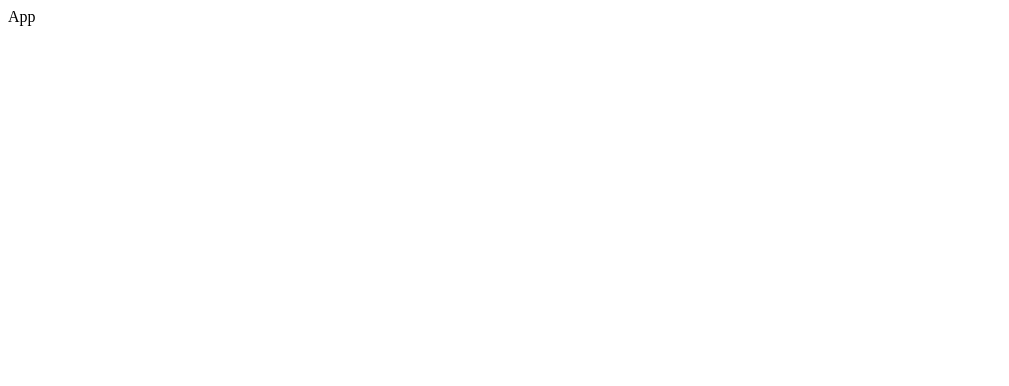
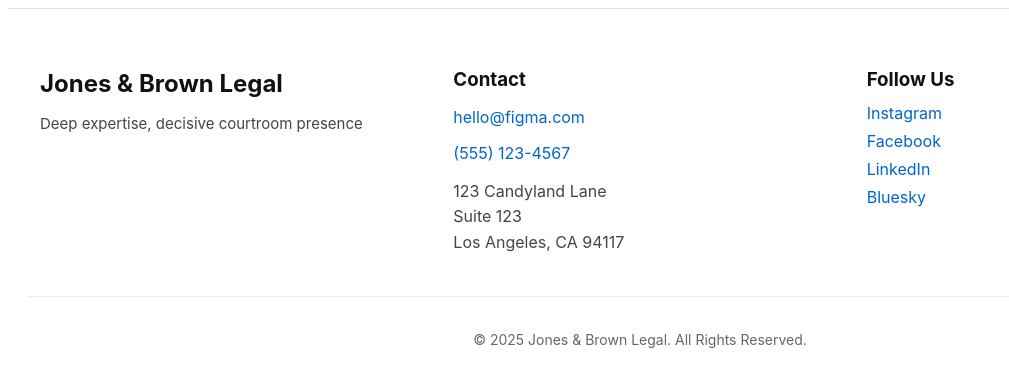
Before and after one commit to TheReacher4013/legalWeb, a React (Vite) app: page / in a window 1280 px wide. Shown: the top 386 px of the page, without its empty margins (0-1009 px from the left). Built offline with nearby package versions, Linux system fonts and the light colour scheme.

Commit message:
create footer

```diff
--- a/src/App.jsx
+++ b/src/App.jsx
@@ -1,9 +1,13 @@
-import React from 'react'
+import React from "react";
+import Footer from "./components/footer";
 
-const App = () => {
+
+function App() {
   return (
-    <div>App</div>
-  )
+    <div>
+      <Footer />
+    </div>
+  );
 }
 
-export default App
+export default App;
--- /dev/null
+++ b/src/components/Footer.css
@@ -0,0 +1,85 @@
+.footer {
+  background-color: #ffffff;
+  color: #222;
+  padding: 40px 20px;
+  font-family: "Inter", Arial, sans-serif;
+  border-top: 1px solid #ddd;
+}
+
+.footer-container {
+  display: flex;
+  flex-wrap: wrap;
+  justify-content: space-between;
+  gap: 40px;
+  max-width: 1200px;
+  margin: 0 auto;
+}
+
+.footer-about,
+.footer-contact,
+.footer-social {
+  flex: 1 1 250px;
+}
+
+.footer h2,
+.footer h3 {
+  color: #111;
+  margin-bottom: 12px;
+}
+
+.footer-about p {
+  color: #444;
+  font-size: 15px;
+  line-height: 1.5;
+}
+
+.footer-contact a {
+  color: #0066cc;
+  text-decoration: none;
+}
+
+.footer-contact a:hover {
+  text-decoration: underline;
+}
+
+.footer-contact address {
+  font-style: normal;
+  color: #444;
+  line-height: 1.6;
+}
+
+.footer-social ul {
+  list-style: none;
+  padding: 0;
+  margin: 0;
+}
+
+.footer-social li {
+  margin-bottom: 8px;
+}
+
+.footer-social a {
+  color: #0066cc;
+  text-decoration: none;
+  transition: color 0.2s ease-in-out;
+}
+
+.footer-social a:hover {
+  color: #004a99;
+}
+
+.footer-bottom {
+  border-top: 1px solid #eee;
+  margin-top: 40px;
+  padding-top: 20px;
+  text-align: center;
+  font-size: 14px;
+  color: #666;
+}
+
+@media (max-width: 768px) {
+  .footer-container {
+    flex-direction: column;
+    align-items: flex-start;
+  }
+}
--- /dev/null
+++ b/src/components/Footer.jsx
@@ -0,0 +1,49 @@
+import React from "react";
+import "./Footer.css";
+
+const Footer = () => {
+  return (
+    <footer className="footer">
+      <div className="footer-container">
+
+        <div className="footer-about">
+          <h2>Jones &amp; Brown Legal</h2>
+          <p>Deep expertise, decisive courtroom presence</p>
+        </div>
+
+
+        <div className="footer-contact">
+          <h3>Contact</h3>
+          <p>
+            <a href="mailto:hello@figma.com">hello@figma.com</a>
+          </p>
+          <p>
+            <a href="tel:+15551234567">(555) 123-4567</a>
+          </p>
+          <address>
+            123 Candyland Lane<br />
+            Suite 123<br />
+            Los Angeles, CA 94117
+          </address>
+        </div>
+
+
+        <div className="footer-social">
+          <h3>Follow Us</h3>
+          <ul>
+            <li><a href="#">Instagram</a></li>
+            <li><a href="#">Facebook</a></li>
+            <li><a href="#">LinkedIn</a></li>
+            <li><a href="#">Bluesky</a></li>
+          </ul>
+        </div>
+      </div>
+
+      <div className="footer-bottom">
+        <p>© 2025 Jones &amp; Brown Legal. All Rights Reserved.</p>
+      </div>
+    </footer>
+  );
+};
+
+export default Footer;
```
